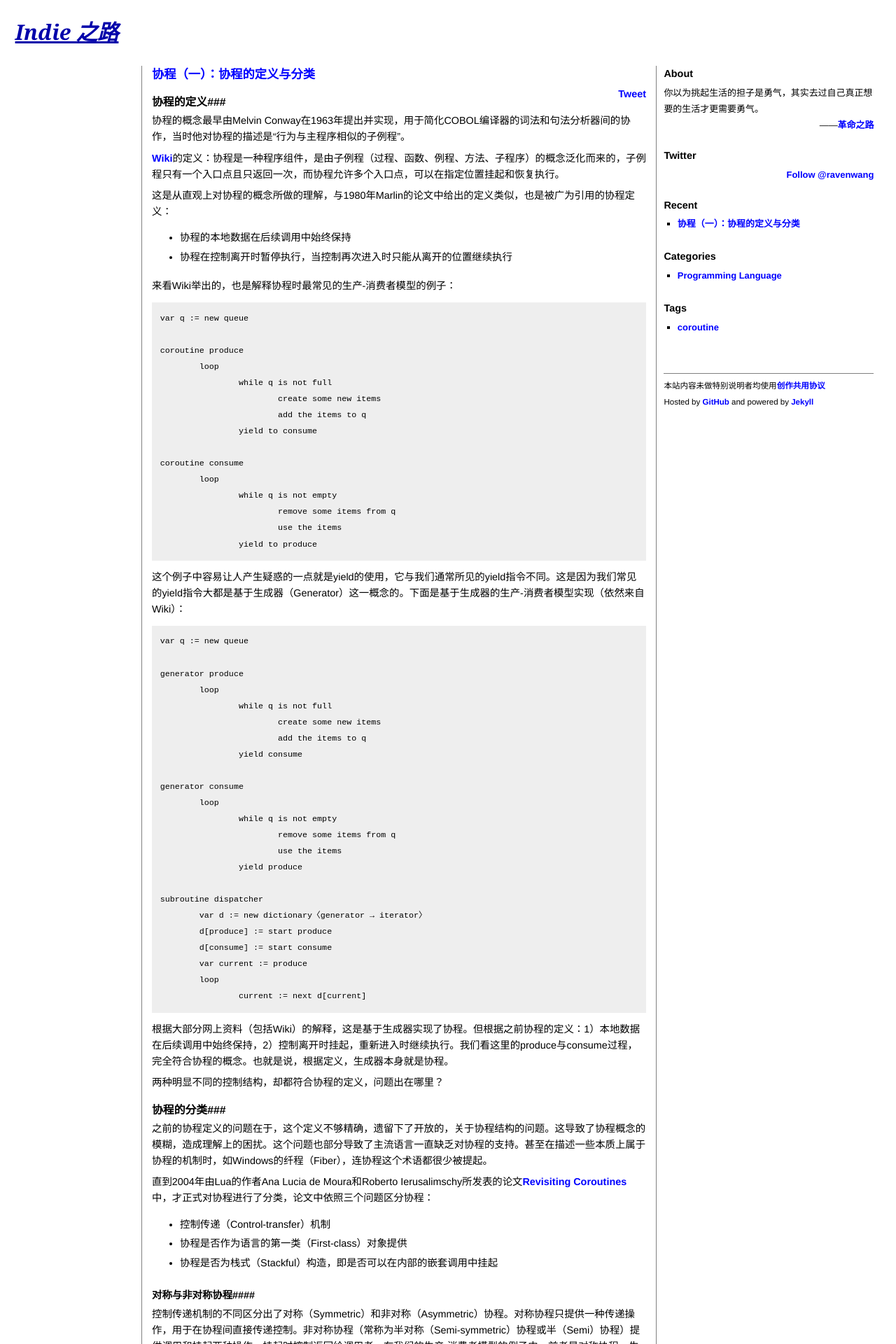
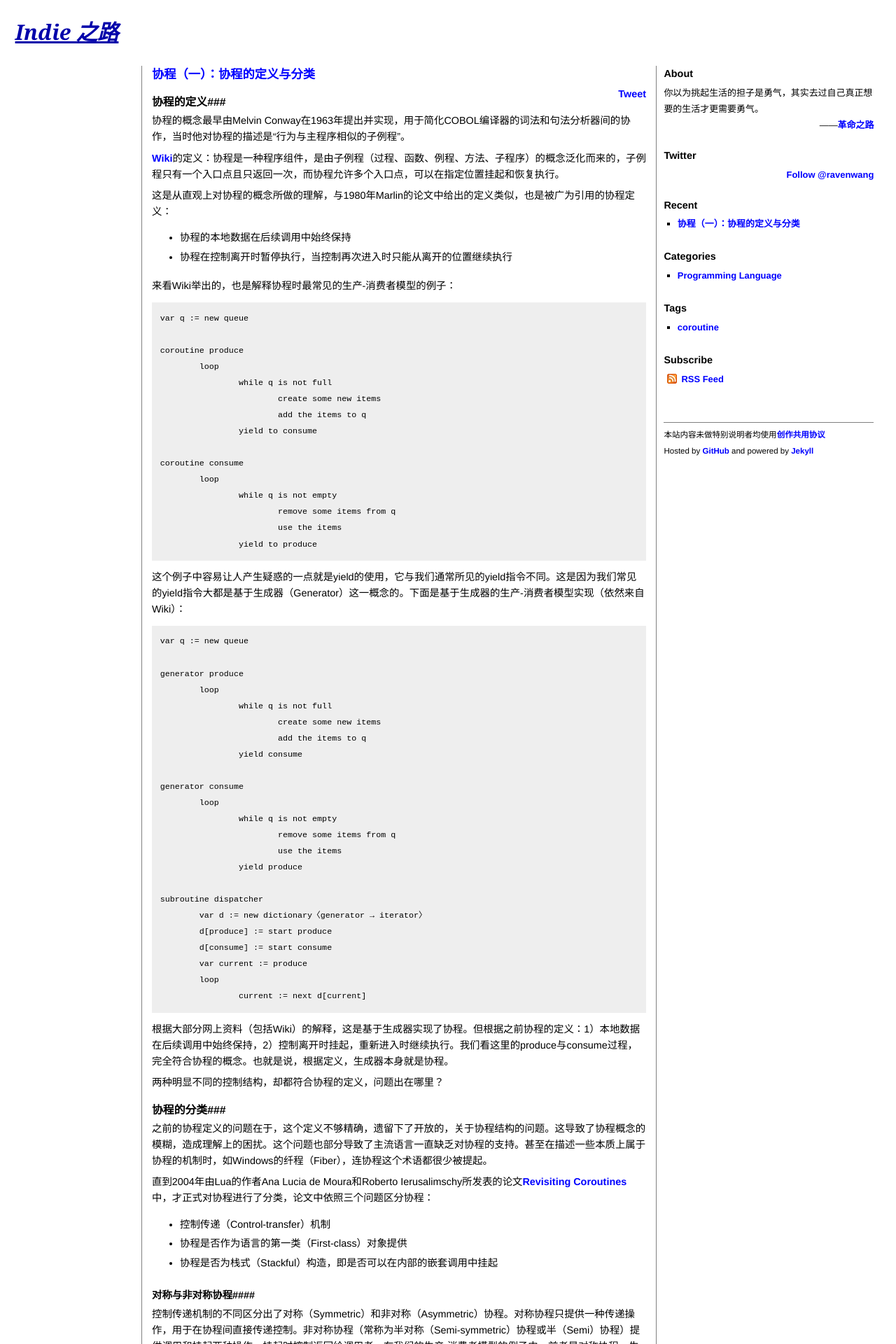
Before and after one commit to ravenwang/ravenwang.github.com, a Jekyll site: the page built from index.html, in a window 1280 px wide. Shown: the top 1920 px of the page at 70% size. Built offline with Jekyll 4.4.1, drawn with Linux system fonts in a browser that asks for light colours; Markdown is read by kramdown in place of the engine named in the settings; comment, search, counter and statistics services are not loaded.

Commit message:
add rss feed to default layout

```diff
--- a/_layouts/default.html
+++ b/_layouts/default.html
@@ -112,7 +112,16 @@
 						</div>
 					</div>
 
-					<div id="footer"><hr style="border-width: 0pt 0pt 1px;" />
+					<div class="block">
+						<h2 class="title">Subscribe</h2>
+						<div class="content rss-feed">
+							<a href="http://feeds.feedburner.com/ravenw" rel="alternate" type="application/rss+xml">RSS Feed</a>
+						</div>
+					</div>
+
+					<div id="footer">
+						<hr style="border-width: 0pt 0pt 1px;" />
+
 						本站内容未做特别说明者均使用<a href="http://creativecommons.org/licenses/by-nc-sa/3.0/">创作共用协议</a>
 						<br />
 						Hosted by <a href="http://github.com">GitHub</a> and powered by <a href="http://github.com/mojombo/jekyll">Jekyll</a>
--- a/css/style.css
+++ b/css/style.css
@@ -86,3 +86,8 @@ ul {
   font-style: italic;
   font-size: 0.9em;
 }
+
+.rss-feed {
+	padding-left: 25px;
+	background: url("/images/feed-icon-14x14.png") no-repeat scroll 5px 4px transparent;
+}
```
Also changed, not shown: images/feed-icon-14x14.png (added), images/feed-icon-28x28.png (added).
